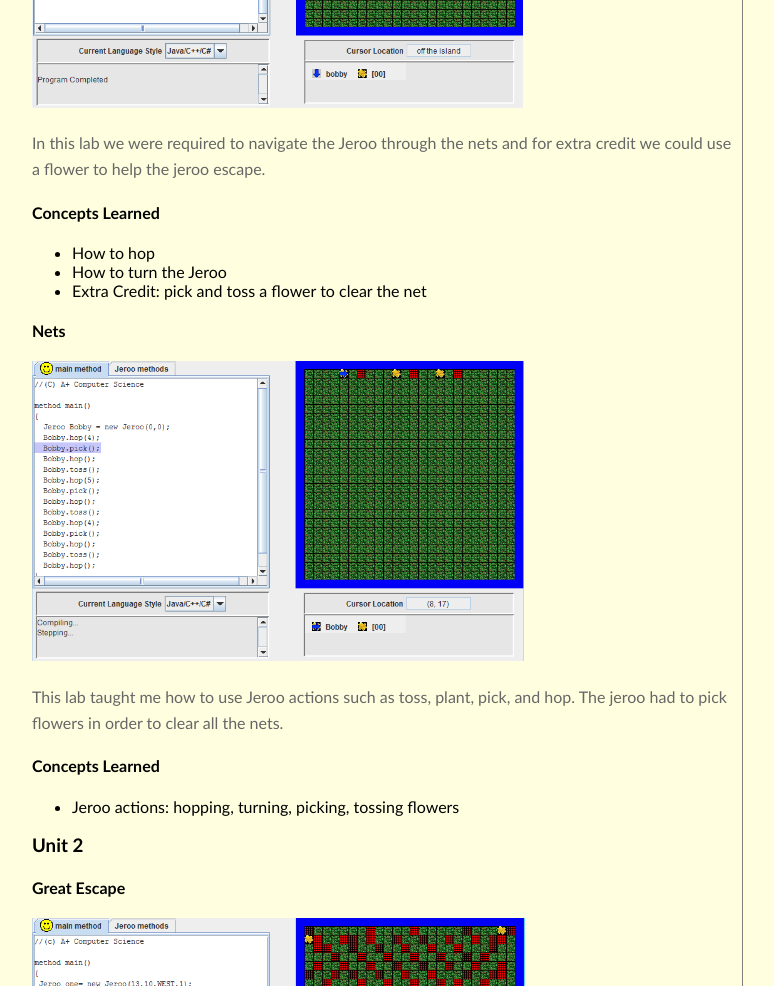
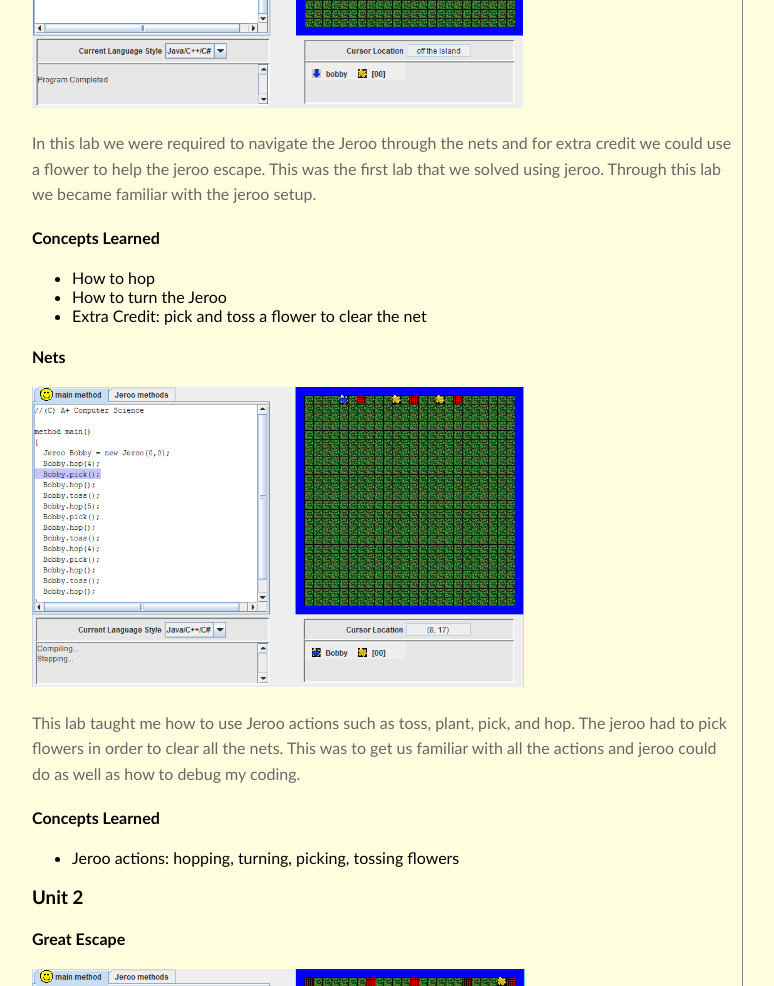
Before and after one commit to cheng1624/GraceChenPortfolio.github.io, a plain HTML site: page jeroo.html in a window 1280 px wide. Shown: the part 580-1566 px from the top of the page, without its empty margins (51-825 px from the left). Drawn offline with Linux system fonts and the light colour scheme.

Commit message:
Edit Jeroo

```diff
--- a/jeroo.html
+++ b/jeroo.html
@@ -40,6 +40,8 @@
 			<p>
 			In this lab we were required to navigate the Jeroo through the
 			nets and for extra credit we could use a flower to help the jeroo escape.
+			This was the first lab that we solved using jeroo. Through this lab we became
+			familiar with the jeroo setup.
 			</p>
 			<h4> Concepts Learned </h4>
 			<ul>
@@ -54,7 +56,8 @@
 			</p>
 			<p>
 			This lab taught me how to use Jeroo actions such as toss, plant, pick, and hop.
-			The jeroo had to pick flowers in order to clear all the nets.
+			The jeroo had to pick flowers in order to clear all the nets. This was to get us
+			familiar with all the actions and jeroo could do as well as how to debug my coding.
 			</p>
 			<h4> Concepts Learned </h4>
 			<ul>
```
